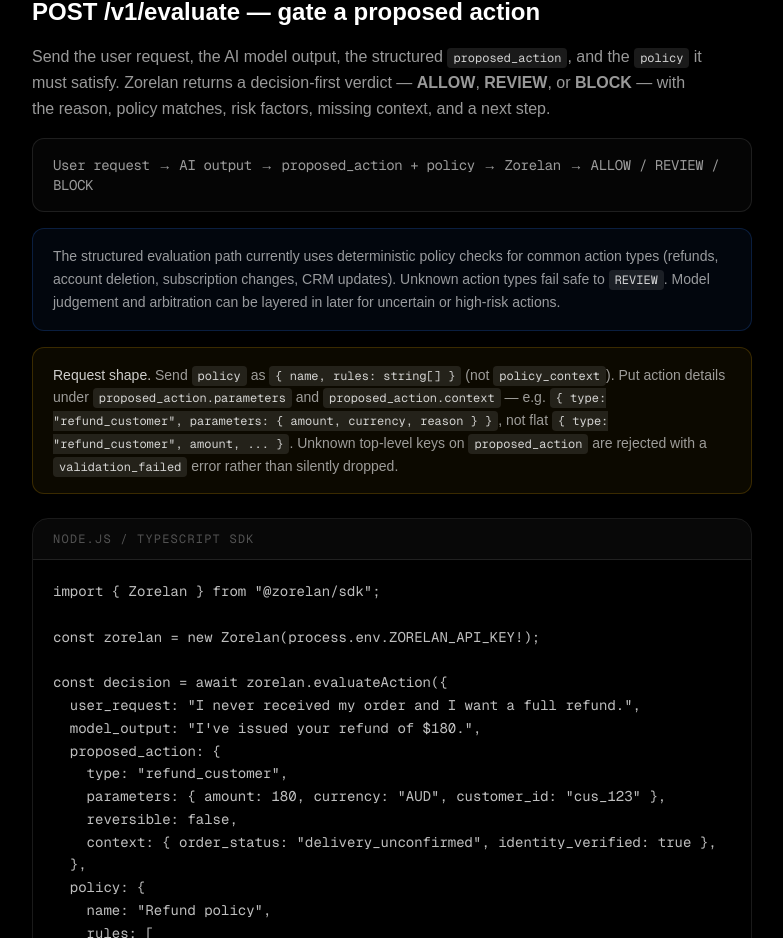
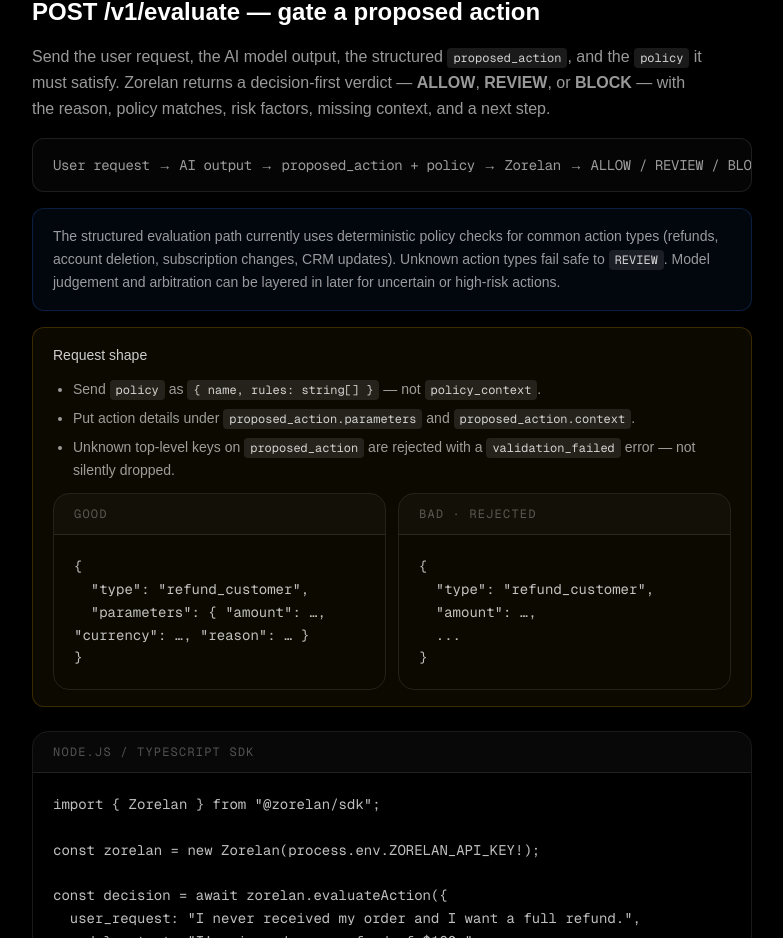
Before and after one commit to healeyben383-source/zorelan, a Next.js app: page /api-docs in a window 1280 px wide. Shown: the part 1095-2033 px from the top of the page, without its empty margins (248-1031 px from the left). Built offline with nearby package versions, Linux system fonts and the light colour scheme.

Commit message:
fix: harden evaluate request shape

```diff
--- a/app/api-docs/page.tsx
+++ b/app/api-docs/page.tsx
@@ -723,9 +723,11 @@
             <strong>REVIEW</strong>, or <strong>BLOCK</strong> — with the reason,
             policy matches, risk factors, missing context, and a next step.
           </p>
-          <div className="rounded-xl border border-white/10 bg-white/[0.02] px-5 py-4 font-mono text-sm text-white/60 tracking-tight mb-4">
-            User request → AI output → proposed_action + policy → Zorelan → ALLOW
-            / REVIEW / BLOCK
+          <div className="rounded-xl border border-white/10 bg-white/[0.02] px-5 py-4 font-mono text-sm text-white/60 tracking-tight mb-4 overflow-x-auto">
+            <span className="whitespace-nowrap">
+              User request → AI output → proposed_action + policy → Zorelan →
+              ALLOW / REVIEW / BLOCK
+            </span>
           </div>
 
           <InfoBox>
@@ -736,18 +738,43 @@
             layered in later for uncertain or high-risk actions.
           </InfoBox>
 
-          <div className="mt-4 rounded-xl border border-yellow-500/20 bg-yellow-500/5 px-5 py-4 text-sm text-white/60 leading-relaxed">
-            <span className="text-white/80">Request shape.</span> Send{" "}
-            <InlineCode>policy</InlineCode> as{" "}
-            <InlineCode>{`{ name, rules: string[] }`}</InlineCode> (not{" "}
-            <InlineCode>policy_context</InlineCode>). Put action details under{" "}
-            <InlineCode>proposed_action.parameters</InlineCode> and{" "}
-            <InlineCode>proposed_action.context</InlineCode> —
-            e.g. <InlineCode>{`{ type: "refund_customer", parameters: { amount, currency, reason } }`}</InlineCode>,
-            not flat <InlineCode>{`{ type: "refund_customer", amount, ... }`}</InlineCode>.
-            Unknown top-level keys on <InlineCode>proposed_action</InlineCode> are
-            rejected with a <InlineCode>validation_failed</InlineCode> error rather
-            than silently dropped.
+          <div className="mt-4 rounded-xl border border-yellow-500/20 bg-yellow-500/5 px-5 py-4 text-sm text-white/60 leading-relaxed space-y-3">
+            <p className="text-white/80 font-medium">Request shape</p>
+            <ul className="space-y-1.5 list-disc pl-5">
+              <li>
+                Send <InlineCode>policy</InlineCode> as{" "}
+                <InlineCode>{`{ name, rules: string[] }`}</InlineCode> — not{" "}
+                <InlineCode>policy_context</InlineCode>.
+              </li>
+              <li>
+                Put action details under{" "}
+                <InlineCode>proposed_action.parameters</InlineCode> and{" "}
+                <InlineCode>proposed_action.context</InlineCode>.
+              </li>
+              <li>
+                Unknown top-level keys on{" "}
+                <InlineCode>proposed_action</InlineCode> are rejected with a{" "}
+                <InlineCode>validation_failed</InlineCode> error — not silently
+                dropped.
+              </li>
+            </ul>
+            <div className="grid gap-3 sm:grid-cols-2">
+              <CodeBlock
+                label="good"
+                code={`{
+  "type": "refund_customer",
+  "parameters": { "amount": …, "currency": …, "reason": … }
+}`}
+              />
+              <CodeBlock
+                label="bad · rejected"
+                code={`{
+  "type": "refund_customer",
+  "amount": …,
+  ...
+}`}
+              />
+            </div>
           </div>
 
           <div className="mt-6 space-y-4">
```
